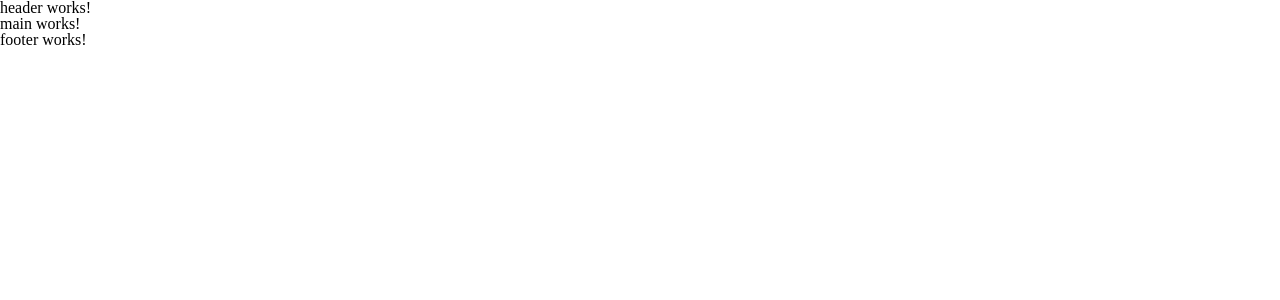
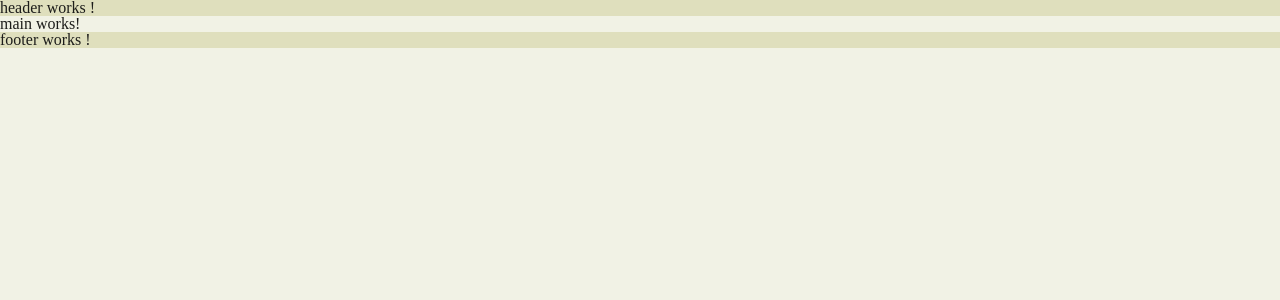
Before and after one commit to Louys-M/QuetiAngular, an Angular app: page / in a window 1280 px wide. Shown: the top 300 px of the page. Built offline with nearby package versions, Linux system fonts and the light colour scheme.

Commit message:
color bg css

```diff
--- a/src/app/footer/footer.component.css
+++ b/src/app/footer/footer.component.css
@@ -0,0 +1,3 @@
+footer{
+    background-color: #DFDFBD;
+}
--- a/src/app/footer/footer.component.html
+++ b/src/app/footer/footer.component.html
@@ -1 +1 @@
-<p>footer works!</p>
+<footer>footer works !</footer>
--- a/src/app/header/header.component.css
+++ b/src/app/header/header.component.css
@@ -0,0 +1,3 @@
+header{
+    background-color: #DFDFBD;
+}
--- a/src/app/header/header.component.html
+++ b/src/app/header/header.component.html
@@ -1 +1 @@
-<p>header works!</p>
+<header>header works !</header>
--- a/src/styles.css
+++ b/src/styles.css
@@ -30,7 +30,10 @@ footer, header, hgroup, menu, nav, section {
 }
 body {
 	line-height: 1;
+    background-color: #F1F2E5;
+    color: #1C1C1A;
 }
+
 ol, ul {
 	list-style: none;
 }
```
